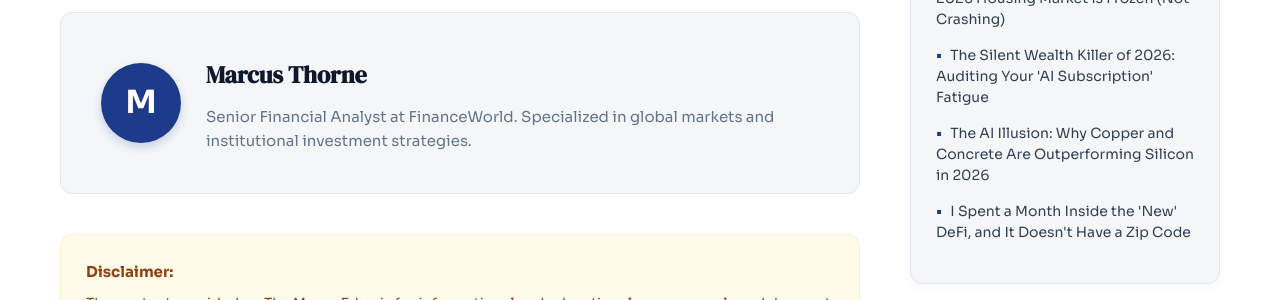
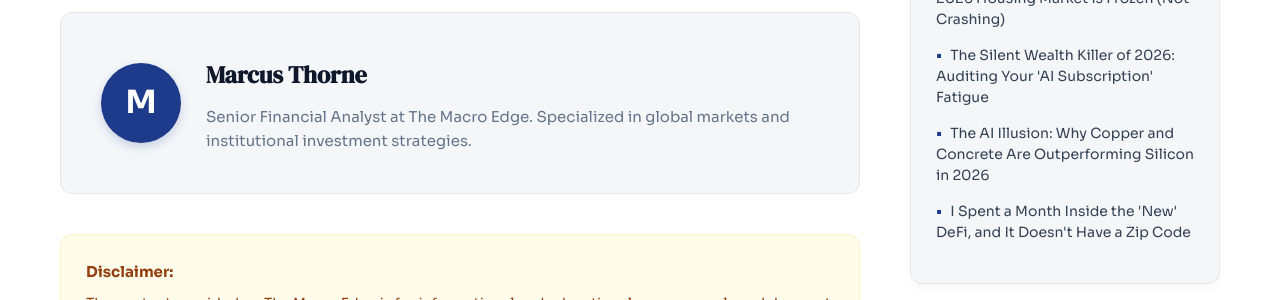
Before and after one commit to Frixx55/FinanceWorld, a Jekyll site: the page built from _posts/2026-04-21-bitcoin-wall-street-etf-adoption.md, in a window 1280 px wide and 900 px high, scrolled down 3223 px. Shown: the part 211-511 px from the top of the window. Built offline with Jekyll 4.4.1, drawn with Linux system fonts in a browser that asks for light colours.

Commit message:
Update post.html

```diff
--- a/_layouts/post.html
+++ b/_layouts/post.html
@@ -142,7 +142,7 @@ layout: default
         </div>
         <div>
           <h4 style="margin-bottom: 8px; font-family: var(--font-display); font-size: 24px; color: var(--text);">{{ page.author }}</h4>
-          <p style="font-size: 15px; color: var(--text3); margin: 0; line-height: 1.6;">Senior Financial Analyst at FinanceWorld. Specialized in global markets and institutional investment strategies.</p>
+          <p style="font-size: 15px; color: var(--text3); margin: 0; line-height: 1.6;">Senior Financial Analyst at The Macro Edge. Specialized in global markets and institutional investment strategies.</p>
         </div>
       </div>
 
```
